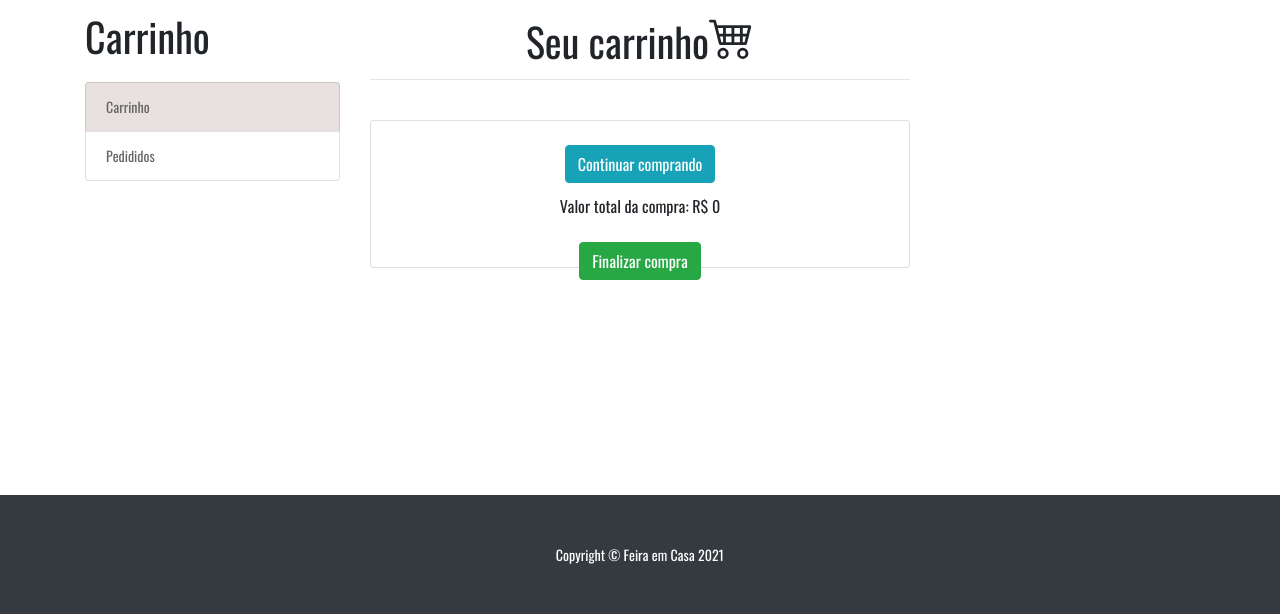
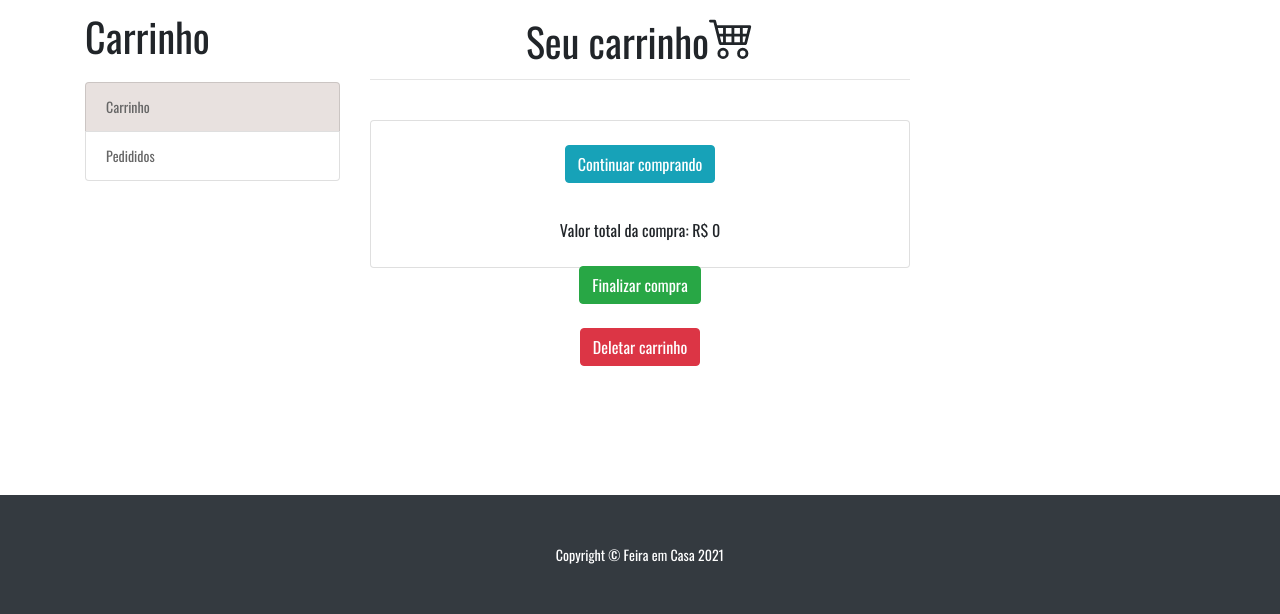
Before and after one commit to EM180303/Projeto-PHP, a PHP site: page /carrinho.php in a window 1280 px wide. Shown: the part 66-680 px from the top of the page. Run offline with PHP 8.4, Linux system fonts and the light colour scheme; a user stored in the database is signed in; data that the repository does not hold is empty.

Commit message:
botão pra deletar

```diff
--- a/carrinho.php
+++ b/carrinho.php
@@ -107,11 +107,11 @@ require "valid_navegacao.php";
                                 <div class="col-sm">
                                 <a class="btn btn-info" href="index.php">Continuar comprando</a>
                                 <br>
-
+                                <br>
                             </div>
                                 <br>
                                 <br>
-
+                               <br>
                             <?php
                                 foreach ($_SESSION['carrinho'] as $key => $value) :
                                     $pg = ($value['valor'] * $value['quantidade']);
@@ -124,11 +124,17 @@ require "valid_navegacao.php";
 
                                 ?>
                                 <br>
-                                <div class="col-sm">
-                                <br>
-                                <a href="finalizar.php"><button class="btn btn-success">Finalizar compra</button></a>
+                            <div class="col ">
+                                <div class="col order-last">
+                                    <br>
+                                    <a href="finalizar.php"><button class="btn btn-success">Finalizar compra</button></a>
+                                </div>
+                                <div class="col order-first">
+                                    <br>
+                                    <a href=""><button class="btn btn-danger">Deletar carrinho</button></a>
+                                </div>
                             </div>
-                                 <br>
+
                           <?php  } else{ ?>
                           <br>
                                <div class="col-sm">
```
Also changed, not shown: finalizar.php (+2 -16 lines).
